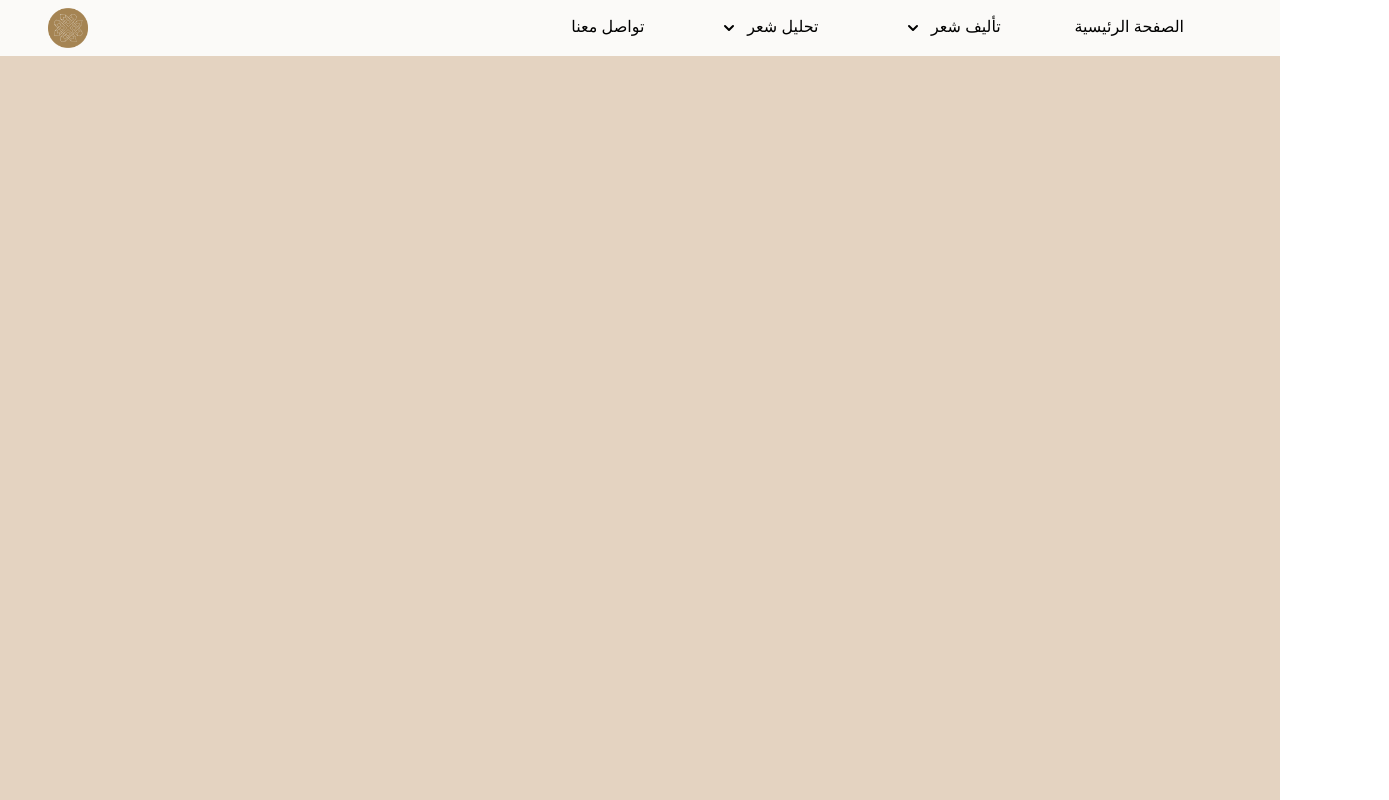
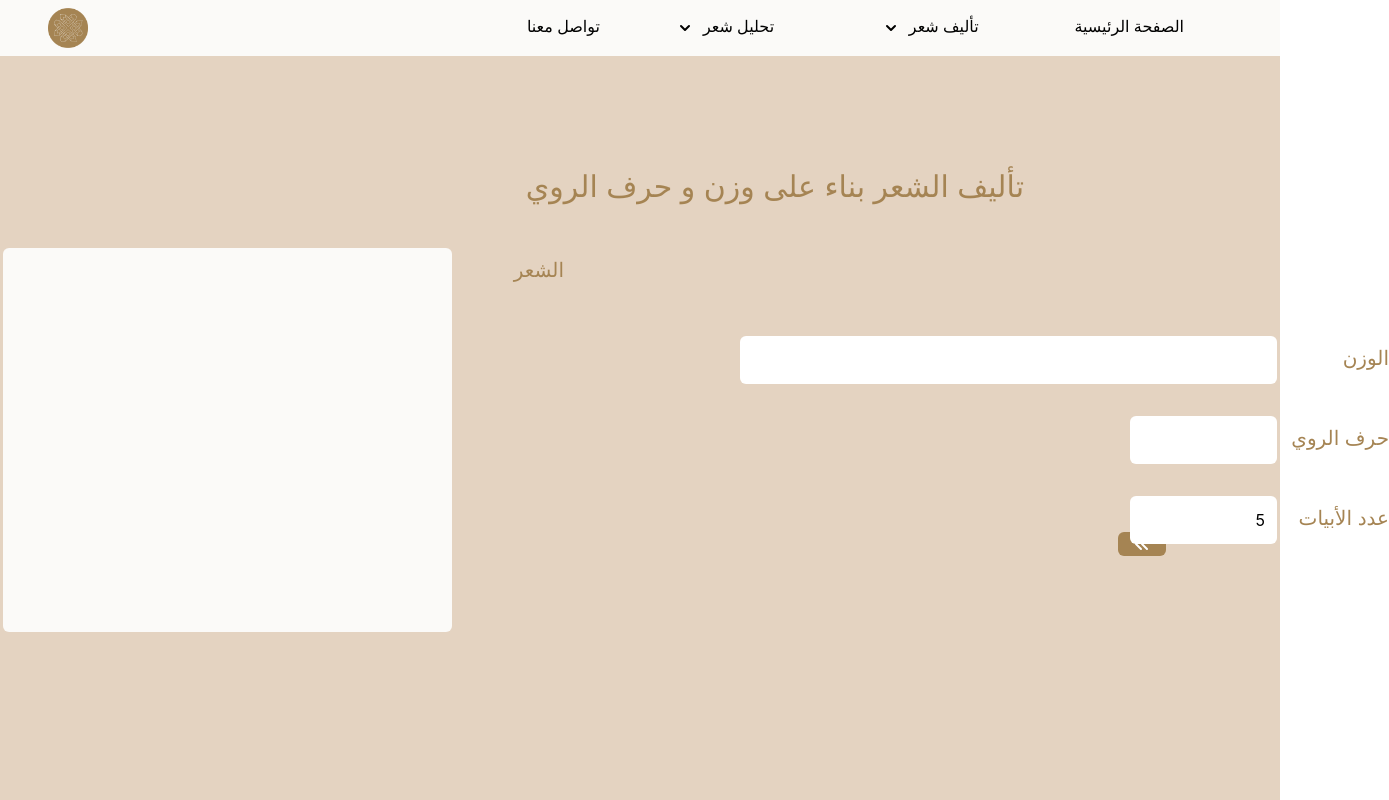
Before and after one commit to wadjih-bencheikh18/arabicthon-front, a React (Create React App) app: page /create/waznRawi in a window 1280 px wide. Shown: the whole page, 1389 px wide, since content can reach past the window. Built offline with nearby package versions, Linux system fonts and the light colour scheme.

Commit message:
ta2lif with wazn et 7arf rawi done

```diff
--- a/src/App.js
+++ b/src/App.js
@@ -10,6 +10,7 @@ import { ChoiceTa7lil } from "./sections/ChoiceTa7lil";
 import LastWord from "./components/Functional/LastWord";
 import Analyse from "./components/Functional/Analyse";
 import Subject from "./components/Functional/Subject";
+import WaznAndRawi from "./components/Functional/WaznAndRawi";
 function App() {
   return (
     <Router>
@@ -44,6 +45,9 @@ function App() {
           <Route path="/create/mawdo3">
             <Subject />
           </Route>
+          <Route path="/create/waznRawi">
+            <WaznAndRawi />
+          </Route>
           <Route path="/test">
             <div className="h-screen">
               <Analyse />
--- a/src/components/Functional/GenImage.jsx
+++ b/src/components/Functional/GenImage.jsx
@@ -25,7 +25,7 @@ export default function GenImage() {
       <div className="grid w-screen grid-cols-2 grid-rows-1 items-center mx-auto">
         <div className="col-start-1 justify-self-center ml-44">
           <OutputResult
-            value="flex rounded-md items-center justify-center w-12 h-6 text-white text-lg bg-[#A58453] -mb-3 -mr-9 rounded-sm items-center justify-center w-12 h-6 text-white text-lg bg-[#A58453] -mb-3 -mr-9rounded-md items-center justify-center w-12 h-6 text-white text-lg bg-[#A58453] -mb-3 -mr-9rounded-md items-center justify-center w-12 h-6 text-white text-lg bg-[#A58453] -mb-3 -mr-9rounded-md items-center justify-center w-12 h-6 text-white text-lg bg-[#A58453] -mb-3 -mr-9rounded-md items-center justify-center w-12 h-6 text-white text-lg bg-[#A58453] -mb-3 -mr-9rounded-md items-center justify-center w-12 h-6 text-white text-lg bg-[#A58453] -mb-3 -mr-9rounded-md items-center justify-center w-12 h-6 text-white text-lg bg-[#A58453] -mb-3 -mr-9rounded-md items-center justify-center w-12 h-6 text-white text-lg bg-[#A58453] -mb-3 -mr-9rounded-md items-center justify-center w-12 h-6 text-white text-lg bg-[#A58453] -mb-3 -mr-9rounded-md items-center justify-center w-12 h-6 text-white text-lg bg-[#A58453] -mb-3 -mr-9rounded-md items-center justify-center w-12 h-6 text-white text-lg bg-[#A58453] -mb-3 -mr-9rounded-md items-center justify-center w-12 h-6 text-white text-lg bg-[#A58453] -mb-3 -mr-9"
+            value=""
             minHeight={15}
             maxWidth={75}
             className="text-right"
--- /dev/null
+++ b/src/components/Functional/WaznAndRawi.jsx
@@ -0,0 +1,43 @@
+import OutputResult from "./OutputResult";
+import InputResult from "./InputResult";
+
+export default function WaznAndRawi() {
+  return (
+    <div className="h-screen flex flex-col justify-center">
+      <div className="text-right mb-0 mr-64 text-3xl pb-6 text-[#A58453]">
+        تأليف الشعر بناء على وزن و حرف الروي
+      </div>
+      <div className="flex-row-reverse flex justify-center items-center gap-x-72">
+        <div className="flex flex-col space-y-8">
+          <InputResult
+            minWidth={50}
+            maxHeight={1}
+            title="الوزن"
+            className="overflow-hidden"
+          />
+          <InputResult
+            minWidth={12}
+            maxHeight={1}
+            title="حرف الروي"
+            className="overflow-hidden"
+          />
+          <InputResult
+            maxWidth={12}
+            minHeight={1}
+            init="5"
+            button
+            title="عدد الأبيات"
+            className="overflow-hidden"
+          />
+        </div>
+        <OutputResult
+          value=""
+          minHeight={15}
+          maxWidth={75}
+          className="text-right"
+          title="الشعر"
+        />
+      </div>
+    </div>
+  );
+}
--- a/src/components/Navbar/Ta2lifDropDown.jsx
+++ b/src/components/Navbar/Ta2lifDropDown.jsx
@@ -4,7 +4,7 @@ import { useState } from "react";
 export default function Ta2lifDropDown() {
   const [open, setOpen] = useState(false);
   const sections = [
-    { name: "وزن و قافية", link: "/create/wazn9afya" },
+    { name: "وزن و حرف الروي", link: "/create/waznRawi" },
     { name: "موضوع", link: "/create/mawdo3" },
     { name: "صورة", link: "/create/soura" },
     { name: "إكمال كلمة", link: "/create/ikmalKalima" },
--- a/src/sections/ChoiceTa2lif.jsx
+++ b/src/sections/ChoiceTa2lif.jsx
@@ -5,9 +5,9 @@ export function ChoiceTa2lif() {
   const [index, setIndex] = useState(undefined);
   const functionalities = [
     {
-      short: "وزن و قافية",
-      long: "تأليف الشعر بناء على وزن و قافية",
-      link: "/create/wazn9afya",
+      short: "وزن و حرف الروي",
+      long: "تأليف الشعر بناء على وزن و حرف الروي",
+      link: "/create/waznRawi",
     },
     {
       short: "موضوع",
```
